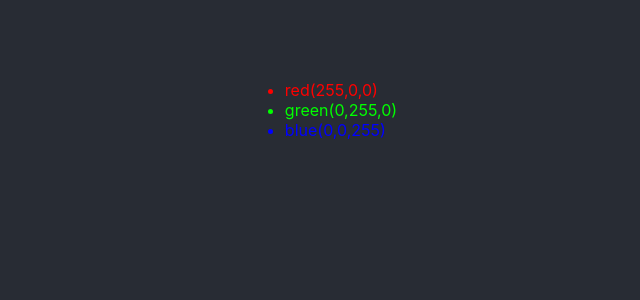
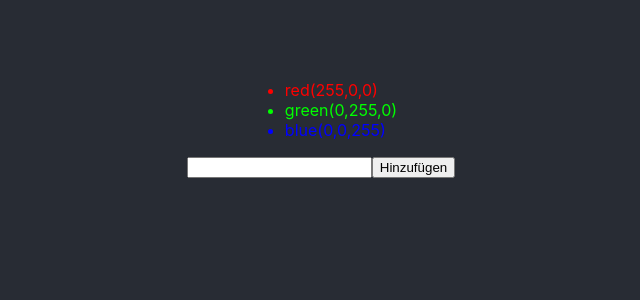
Before and after one commit to Okarashii/m293-react_lists, a React (Create React App) app: page / in a window 1280 px wide. Shown: the top 300 px of the page, without its empty margins (319-959 px from the left). Built offline with nearby package versions, Linux system fonts and the light colour scheme.

Commit message:
implemented creaton of random color

```diff
--- a/src/components/ColorList/ColorList.jsx
+++ b/src/components/ColorList/ColorList.jsx
@@ -9,9 +9,31 @@ export default function ColorList() {
     ];
 
     const [colors, setColors] = useState(data);
+    const [newColor, setNewColor] = useState('');
+
+    const addColor = () => {
+        if (newColor === '') return;
+        if (colors.filter(c => c.title === newColor).length == 0) {
+            const red = Math.floor(Math.random() * 255);
+            const green = Math.floor(Math.random() * 255);
+            const blue = Math.floor(Math.random() * 255);
+            const html = ('#' + red.toString(16) + green.toString(16) + blue.toString(16)).toUpperCase();
+            setColors([{title:newColor, red, green, blue, html} , ...colors]);
+        }
+
+        setNewColor('');
+    }
+
     return (
-        <ul className="cl-wrapper">
-            {colors.map((c) => <li style={{color:c.html}} key={c.title}>{c.title + "(" + c.red + "," + c.green + "," + c.blue + ")"}</li>)}
-        </ul>
+        <>
+            <ul className="cl-wrapper">
+                {colors.map((c) => <li style={{color:c.html}} key={c.title}>{c.title + "(" + c.red + "," + c.green + "," + c.blue + ")"}</li>)}
+            </ul>
+            <span clasName="cl-new-span">
+                <input type="text" value={newColor} onChange={(e) => setNewColor(e.target.value)}/>
+                <button onClick={addColor}>Hinzufügen</button>
+            </span>
+
+        </>
     );
 }
```
